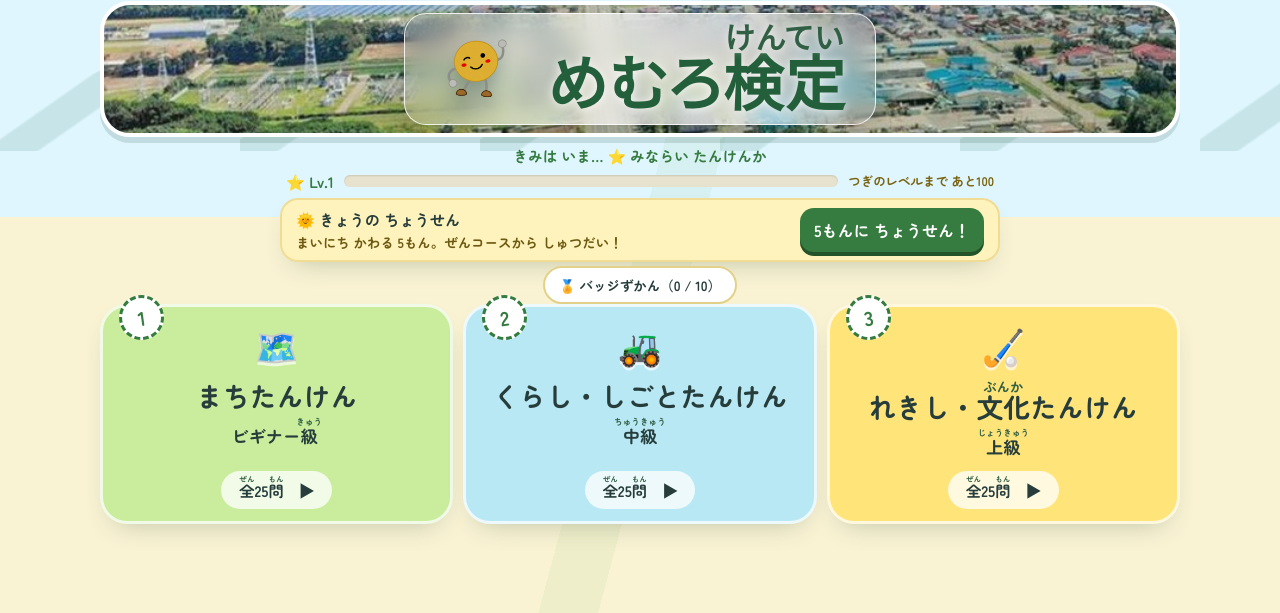
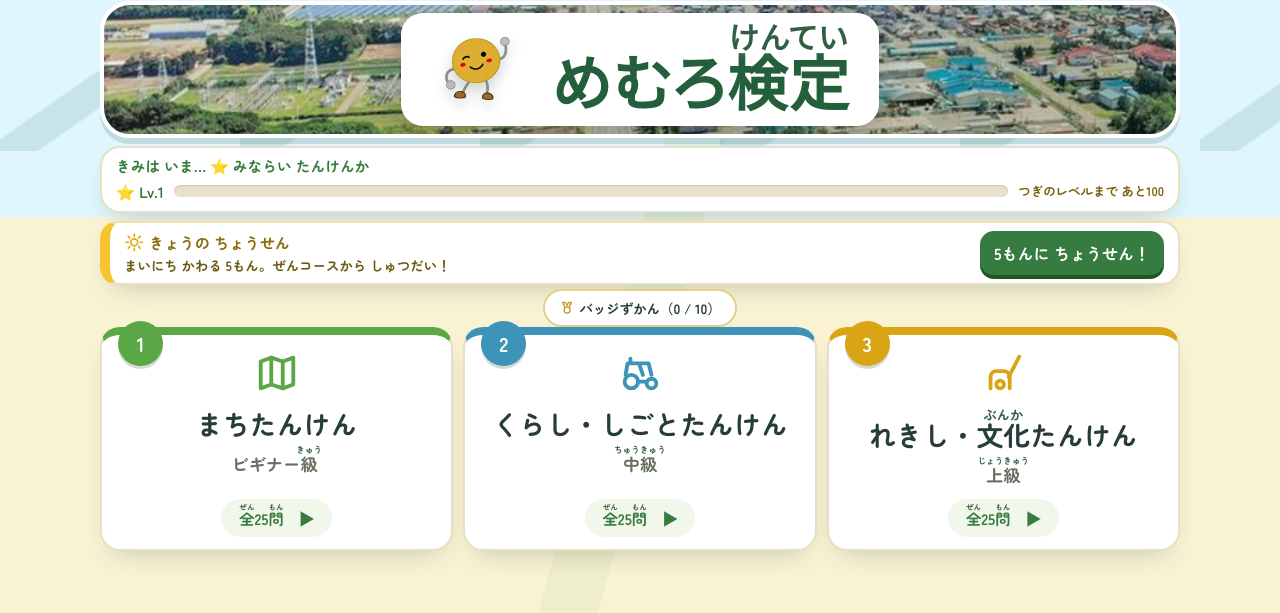
Before and after one commit to lifelonglearning777/memuro, a plain HTML site: page index.html in a window 1280 px wide. Shown: the part 55-668 px from the top of the page. Drawn offline with Linux system fonts and the light colour scheme.

Commit message:
Add files via upload

```diff
--- a/index.html
+++ b/index.html
@@ -1,6 +1,6 @@
 <!doctype html>
 <!-- ============================================================
-  まちるだいすけと めむろたんけん (Phase 6・1ファイル完結版)
+  まちるだいすけと めむろたんけん (Phase 7・1ファイル完結版)
   この1ファイルに 見た目(CSS)・問題データ・ふりがな辞書・
   プログラムのすべてが入っています。写真は images フォルダ、
   オフライン対応は sw.js / manifest.webmanifest を使います。
@@ -588,6 +588,76 @@ button:focus-visible, input:focus-visible { outline: 3px solid #1667c1; outline-
   background: linear-gradient(160deg, #fffef8, #fdf6dd);
 }
 
+/* ============================================================
+   Phase 7: デザイン再構成(絵文字→統一アイコン・箱と色の整理)
+   ============================================================ */
+.ui-icon { width: 1.2em; height: 1.2em; vertical-align: -0.22em; margin-right: .3em; flex: 0 0 auto; }
+.icon-heading { display: flex; align-items: center; gap: 2px; }
+
+/* ステータス帯: 称号+けいけんちを1枚の白いカードに */
+.status-band {
+  background: #fff; border: 2px solid var(--line-soft); border-radius: 20px;
+  padding: 10px 18px 12px; margin: 0 0 12px; box-shadow: var(--shadow-soft);
+  display: grid; gap: 7px;
+}
+.status-band .rank-title { margin: 0; text-align: left; }
+.status-band .xp-row { margin: 0; padding: 0; max-width: none; }
+
+/* 幅を1本に揃える(端のガタつき解消) */
+.daily-card, .weak-area { max-width: none; }
+
+/* きょうのちょうせん: ベタ塗り→白地+コーン色の差し色 */
+.daily-card { background: #fff; border: 2px solid var(--line-soft); border-left: 10px solid #f4c531; }
+.daily-heading { display: flex; align-items: center; color: #8a6d0d; }
+.daily-heading .ui-icon { color: #e8a713; width: 1.35em; height: 1.35em; }
+
+/* バッジずかんリンク */
+.badge-link { display: inline-flex; align-items: center; }
+.badge-link .ui-icon { color: #c9962a; }
+
+/* コースカード: ベタ塗り3色→白いカード+上端の差し色 */
+.level-card.beginner { --accent: #5aa845; }
+.level-card.intermediate { --accent: #3d93b8; }
+.level-card.advanced { --accent: #d9a514; }
+.level-card, .level-card.beginner, .level-card.intermediate, .level-card.advanced {
+  background: #fff;
+  border: 2px solid var(--line-soft);
+  border-top: 8px solid var(--accent);
+  border-radius: 20px;
+}
+.level-stamp {
+  border: 0; transform: none; top: -14px;
+  background: var(--accent); color: #fff;
+  box-shadow: 0 3px 0 rgba(31, 58, 40, .18);
+}
+.level-icon { color: var(--accent); filter: none; }
+.level-icon .ui-icon { width: 46px; height: 46px; margin: 2px 0 0; }
+.level-sub { color: #66705f; }
+.level-meta { background: #f2f7ec; color: var(--grass-dark); }
+.level-record { color: #8a6d0d; }
+
+/* にがてノート */
+.weak-title { display: flex; align-items: center; }
+.weak-title .ui-icon { color: var(--grass-dark); }
+
+/* よむボタン */
+.read-button { display: inline-flex; align-items: center; }
+
+/* ヒーロー: 曇りガラス→くっきりした白いカードに */
+.hero-center {
+  background: #fff;
+  border: 0;
+  -webkit-backdrop-filter: none; backdrop-filter: none;
+  box-shadow: 0 12px 28px rgba(24, 52, 43, .22);
+}
+.hero-mascot { width: 132px; height: 132px; }
+
+/* コンパクト表示時のステータス帯 */
+@media (min-width: 860px) and (max-height: 880px) {
+  .status-band { padding: 7px 14px 9px; gap: 4px; margin-bottom: 8px; }
+  .hero-mascot { width: 92px; height: 92px; }
+}
+
 </style>
 </head>
 <body>
@@ -620,28 +690,29 @@ button:focus-visible, input:focus-visible { outline: 3px solid #1667c1; outline-
         <button id="resumeButton" class="resume-button" type="button">前のつづきから</button>
       </div>
 
-      <p id="rankTitle" class="rank-title" aria-live="polite"></p>
-
-      <div class="xp-row" aria-label="けいけんち">
-        <strong id="xpLevel" class="xp-level"></strong>
-        <div class="xp-bar" aria-hidden="true"><div id="xpFill" class="xp-fill"></div></div>
-        <span id="xpNext" class="xp-next"></span>
+      <div class="status-band">
+        <p id="rankTitle" class="rank-title" aria-live="polite"></p>
+        <div class="xp-row" aria-label="けいけんち">
+          <strong id="xpLevel" class="xp-level"></strong>
+          <div class="xp-bar" aria-hidden="true"><div id="xpFill" class="xp-fill"></div></div>
+          <span id="xpNext" class="xp-next"></span>
+        </div>
       </div>
 
       <div id="dailyCard" class="daily-card">
         <div class="daily-info">
-          <strong>🌞 きょうの ちょうせん</strong>
+          <strong class="daily-heading"><svg class="ui-icon" viewBox="0 0 24 24" fill="none" stroke="currentColor" stroke-width="2" stroke-linecap="round" stroke-linejoin="round" aria-hidden="true"><circle cx="12" cy="12" r="4"/><path d="M12 2.5v2.5M12 19v2.5M2.5 12H5M19 12h2.5M5 5l1.8 1.8M17.2 17.2 19 19M19 5l-1.8 1.8M6.8 17.2 5 19"/></svg>きょうの ちょうせん</strong>
           <span id="dailyStatus"></span>
         </div>
         <button id="dailyButton" class="daily-button" type="button">5もんに ちょうせん！</button>
       </div>
 
-      <p class="badge-link-row"><button id="badgeLinkButton" class="badge-link" type="button">🏅 バッジずかん</button></p>
+      <p class="badge-link-row"><button id="badgeLinkButton" class="badge-link" type="button"><svg class="ui-icon" viewBox="0 0 24 24" fill="none" stroke="currentColor" stroke-width="2" stroke-linecap="round" stroke-linejoin="round" aria-hidden="true"><circle cx="12" cy="15" r="4.5"/><path d="M9 11 5.5 3.5h4L12 8l2.5-4.5h4L15 11"/></svg><span id="badgeLinkLabel">バッジずかん</span></button></p>
 
       <div class="level-grid" aria-label="コースをえらぶ">
         <button class="level-card beginner" type="button" data-level="beginner">
           <span class="level-stamp">1</span>
-          <span class="level-icon" aria-hidden="true">🗺️</span>
+          <span class="level-icon" aria-hidden="true"><svg class="ui-icon" viewBox="0 0 24 24" fill="none" stroke="currentColor" stroke-width="2" stroke-linecap="round" stroke-linejoin="round" aria-hidden="true"><path d="M9 4 3.5 6v14L9 18l6 2 5.5-2V4L15 6 9 4z"/><path d="M9 4v14M15 6v14"/></svg></span>
           <span class="level-name">まちたんけん</span>
           <span class="level-sub">ビギナー級</span>
           <span class="level-meta">全25問　▶</span>
@@ -649,7 +720,7 @@ button:focus-visible, input:focus-visible { outline: 3px solid #1667c1; outline-
         </button>
         <button class="level-card intermediate" type="button" data-level="intermediate">
           <span class="level-stamp">2</span>
-          <span class="level-icon" aria-hidden="true">🚜</span>
+          <span class="level-icon" aria-hidden="true"><svg class="ui-icon" viewBox="0 0 24 24" fill="none" stroke="currentColor" stroke-width="2" stroke-linecap="round" stroke-linejoin="round" aria-hidden="true"><circle cx="7.5" cy="16.5" r="3.5"/><circle cx="18" cy="17.5" r="2.5"/><path d="M11 16.5h4.5M4.5 13l1-6h6l2 6M12.5 7h4l1.5 6M7 7V4.5"/></svg></span>
           <span class="level-name">くらし・しごとたんけん</span>
           <span class="level-sub">中級</span>
           <span class="level-meta">全25問　▶</span>
@@ -657,7 +728,7 @@ button:focus-visible, input:focus-visible { outline: 3px solid #1667c1; outline-
         </button>
         <button class="level-card advanced" type="button" data-level="advanced">
           <span class="level-stamp">3</span>
-          <span class="level-icon" aria-hidden="true">🏑</span>
+          <span class="level-icon" aria-hidden="true"><svg class="ui-icon" viewBox="0 0 24 24" fill="none" stroke="currentColor" stroke-width="2" stroke-linecap="round" stroke-linejoin="round" aria-hidden="true"><path d="M5.5 20v-6a3 3 0 0 1 3-3h4a3 3 0 0 1 3 3v6"/><circle cx="10.5" cy="18" r="2"/><path d="M20.5 3.5 15 14"/></svg></span>
           <span class="level-name">れきし・文化たんけん</span>
           <span class="level-sub">上級</span>
           <span class="level-meta">全25問　▶</span>
@@ -666,7 +737,7 @@ button:focus-visible, input:focus-visible { outline: 3px solid #1667c1; outline-
       </div>
 
       <div id="weakArea" class="weak-area" hidden>
-        <h2 class="weak-title">📒 にがてノート</h2>
+        <h2 class="weak-title"><svg class="ui-icon" viewBox="0 0 24 24" fill="none" stroke="currentColor" stroke-width="2" stroke-linecap="round" stroke-linejoin="round" aria-hidden="true"><rect x="5.5" y="3.5" width="13" height="17" rx="2"/><path d="M9.5 3.5v17M13 8.5h3M13 12.5h3"/></svg>にがてノート</h2>
         <p class="weak-sub">まちがえた もんだいに、もういちど ちょうせんできるよ</p>
         <div id="weakButtons" class="weak-buttons"></div>
       </div>
@@ -693,7 +764,7 @@ button:focus-visible, input:focus-visible { outline: 3px solid #1667c1; outline-
           <div>
             <p id="levelLabel" class="course-label"></p>
             <h2 id="questionText"></h2>
-            <button id="readButton" class="read-button" type="button" aria-label="もんだいを こえで よむ">🔊 よむ</button>
+            <button id="readButton" class="read-button" type="button" aria-label="もんだいを こえで よむ"><svg class="ui-icon" viewBox="0 0 24 24" fill="none" stroke="currentColor" stroke-width="2" stroke-linecap="round" stroke-linejoin="round" aria-hidden="true"><path d="M4 10v4h3l4.5 4V6L7 10H4z"/><path d="M15 9.5a3.5 3.5 0 0 1 0 5M17.5 7a7 7 0 0 1 0 10"/></svg>よむ</button>
           </div>
           <figure id="imageFrame" class="image-frame">
             <img id="questionImage" alt="">
@@ -743,11 +814,11 @@ button:focus-visible, input:focus-visible { outline: 3px solid #1667c1; outline-
     <section id="badgeScreen" class="screen badge-screen" hidden>
       <div class="teacher-head">
         <button id="badgeBackButton" class="teacher-btn" type="button">← もどる</button>
-        <h2>🏅 バッジずかん</h2>
+        <h2 class="icon-heading"><svg class="ui-icon" viewBox="0 0 24 24" fill="none" stroke="currentColor" stroke-width="2" stroke-linecap="round" stroke-linejoin="round" aria-hidden="true"><circle cx="12" cy="15" r="4.5"/><path d="M9 11 5.5 3.5h4L12 8l2.5-4.5h4L15 11"/></svg>バッジずかん</h2>
         <span id="badgeCount" class="badge-count"></span>
       </div>
       <p class="teacher-note">たんけんを がんばると、バッジが あつまるよ。</p>
-      <h3 class="calendar-title">🌞 こんげつの スタンプ</h3>
+      <h3 class="calendar-title icon-heading"><svg class="ui-icon" viewBox="0 0 24 24" fill="none" stroke="currentColor" stroke-width="2" stroke-linecap="round" stroke-linejoin="round" aria-hidden="true"><circle cx="12" cy="12" r="4"/><path d="M12 2.5v2.5M12 19v2.5M2.5 12H5M19 12h2.5M5 5l1.8 1.8M17.2 17.2 19 19M19 5l-1.8 1.8M6.8 17.2 5 19"/></svg>こんげつの スタンプ</h3>
       <div id="stampCalendar" class="stamp-calendar" aria-label="こんげつの きろく"></div>
       <div id="badgeGrid" class="badge-grid"></div>
     </section>
@@ -1330,7 +1401,7 @@ function renderTopScreen() {
   $("xpLevel").textContent = `⭐ Lv.${levelOf(xp)}`;
   $("xpFill").style.width = `${xp % 100}%`;
   $("xpNext").textContent = `つぎのレベルまで あと${100 - (xp % 100)}`;
-  $("badgeLinkButton").textContent = `🏅 バッジずかん（${earnedBadgeCount()} / ${badgeDefs.length}）`;
+  $("badgeLinkLabel").textContent = `バッジずかん（${earnedBadgeCount()} / ${badgeDefs.length}）`;
   const levels = Object.keys(levelInfo);
   const perfectCount = levels.filter((level) => records.perfect[level]).length;
   const rankNames = ["みならい たんけんか", "かけだし たんけんか", "いちにんまえの たんけんか", "でんせつの たんけんめいじん"];
```
